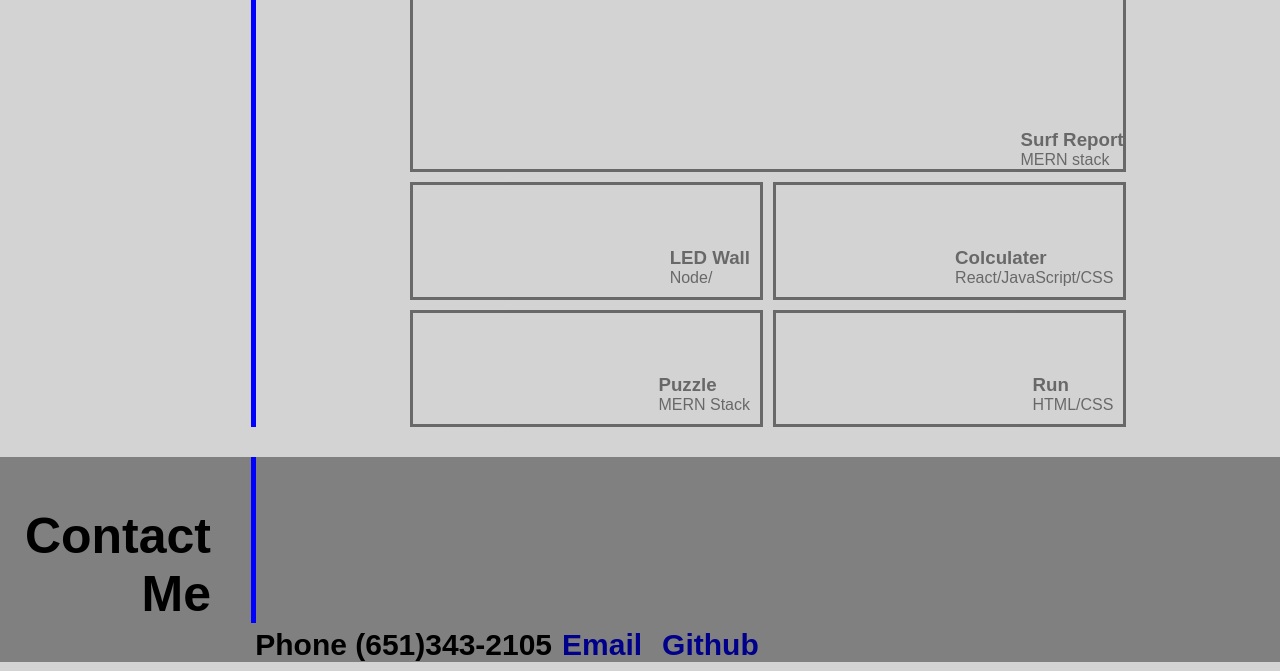
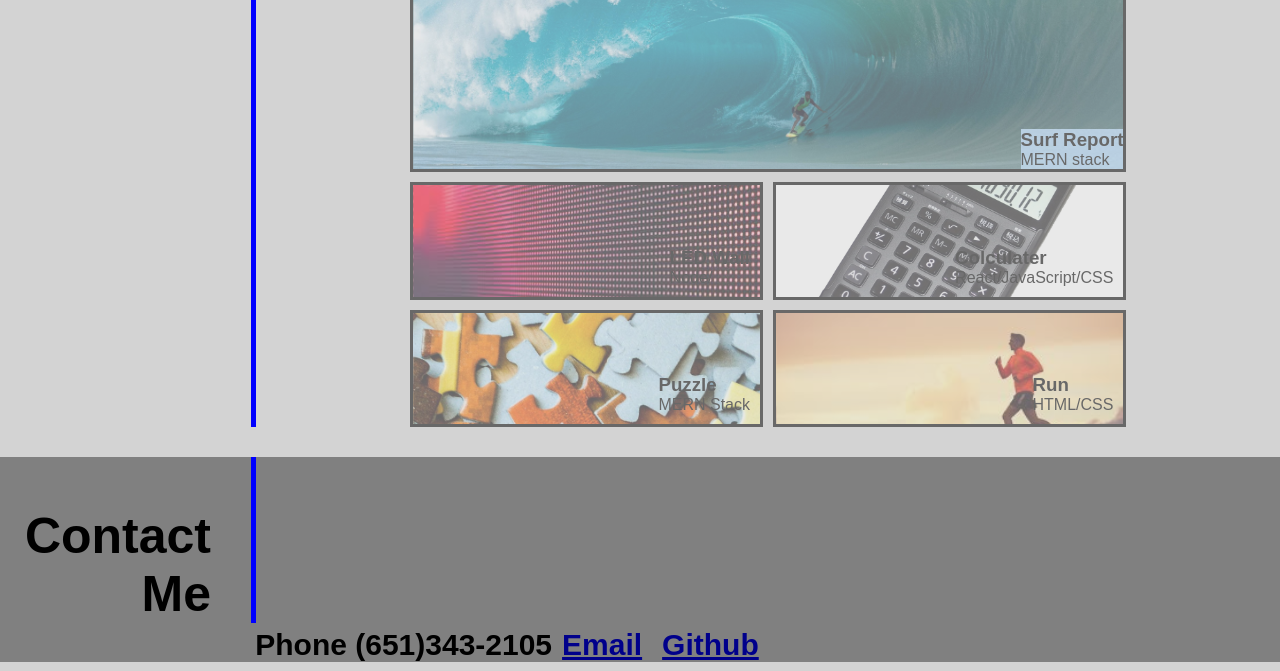
Before and after one commit to osayenko0315/advance-css-portfolio, a plain HTML site: page index.html in a window 1280 px wide. Shown: the part 756-1427 px from the top of the page. Drawn offline with Linux system fonts and the light colour scheme.

Commit message:
css work background

```diff
--- a/assets/css/style.css
+++ b/assets/css/style.css
@@ -76,7 +76,7 @@ header nav ul li a:hover {
 }
 
 .about-me p {
-  font-size: 30px;
+  font-size: 50px;
   padding: 300px;
   line-height: 1.6;
   width: 100%;
@@ -140,28 +140,28 @@ about-me {
 .surf-report {
   grid-column: 1/3;
   grid-row: span 2;
-  background-image: url("..images/surf.jpg");
+  background-image: url("../images/surf.jpg");
 
 }
 
 .led-wall {
-  background-image: url("..images/led2.jpg");
+  background-image: url("../images/led2.jpg");
   background-position: 50% 15%;
 
 }
 
 .colculater {
-  background-image: url("..images/colculater.jpg");
+  background-image: url("../images/colculater.jpg");
   background-position: 60% 50%;
 }
 
 
 .puzzle {
-  background-image: url("..images/puzzle1.jpg");
+  background-image: url("../images/puzzle1.jpg");
 }
 
 .run {
-  background-image: url("..images/run.jpg");
+  background-image: url("../images/run.jpg");
 }
 
 .project-label {
@@ -215,6 +215,7 @@ footer ul li a {
   color: darkblue;
   padding: 10px;
   font-weight: bold;
+  text-decoration: underline;
 }
 
 footer ul li a:hover {
--- a/index.html
+++ b/index.html
@@ -17,8 +17,8 @@
         <nav>
             <ul>
                 <li><a href="#about-me">About Me</a></li>
-                <li><a href="#my work">My work</a></li>
-                <li><a href="#contact-me">Contact Me</a></li>
+                <li><a href="#my-work">My work</a></li>
+                <li><a href="#contact me">Contact Me</a></li>
                 <li><a href="#resume">Resume</a></li>
             </ul>
         </nav>
```
